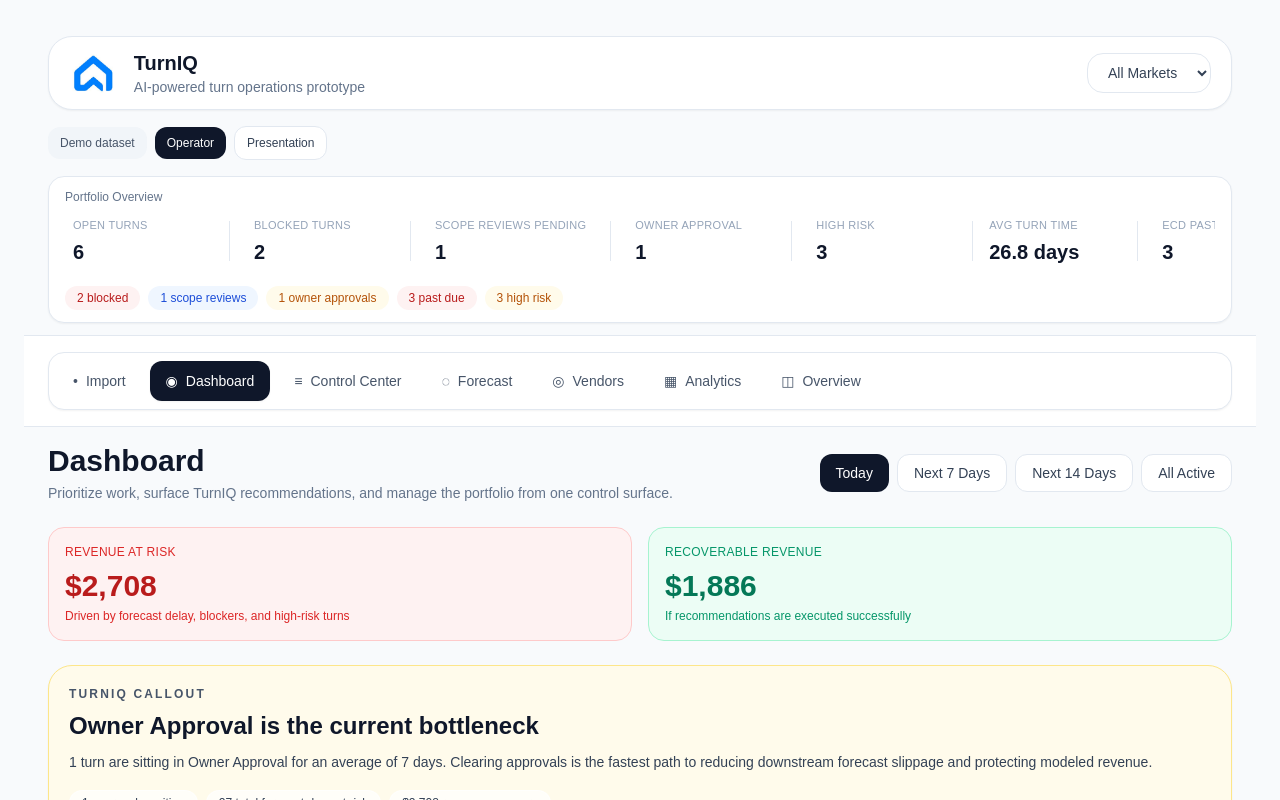
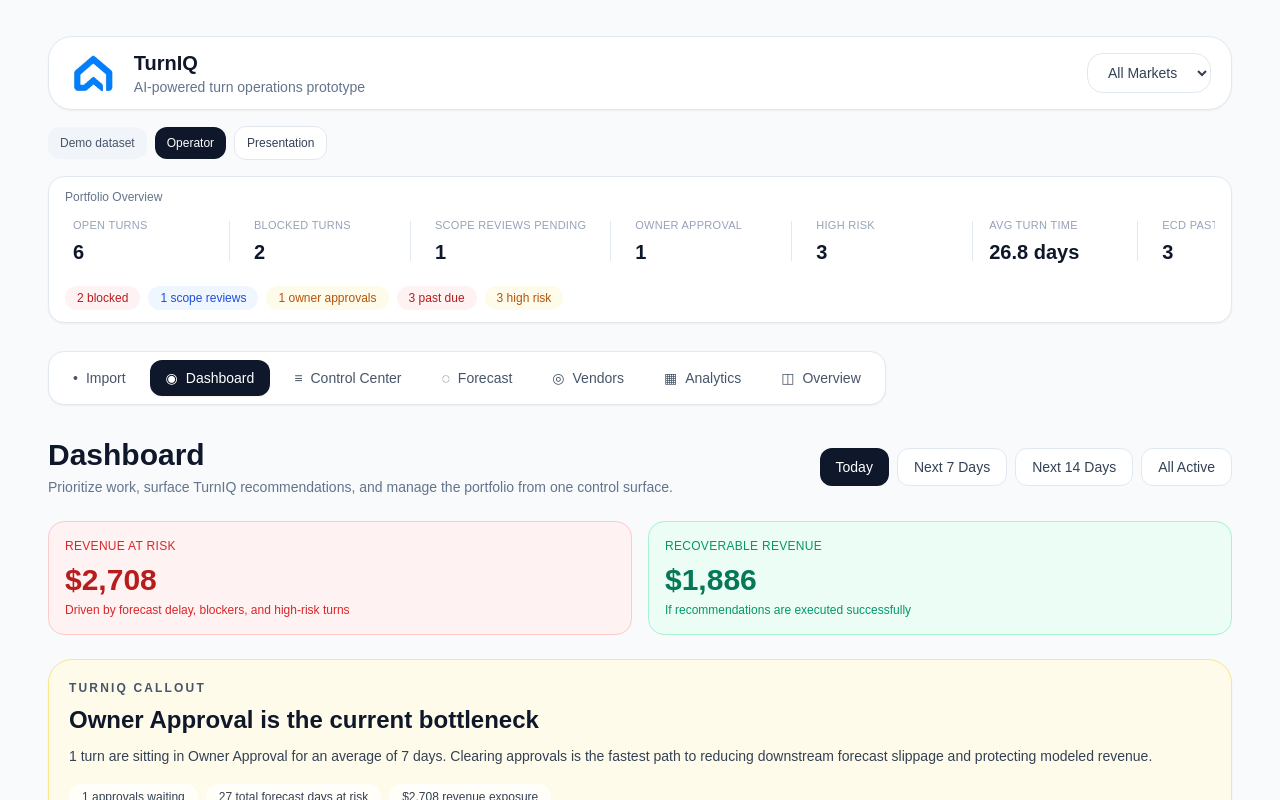
Before and after one commit to richbowen83/turniq-prototype, a Next.js app: page / in a window 1280 px wide. Shown: the top 800 px of the page. Built offline with nearby package versions, Linux system fonts and the light colour scheme.

Commit message:
Polish TurnIQ navigation layout and presentation shell

```diff
--- a/app/page.js
+++ b/app/page.js
@@ -782,7 +782,7 @@
 
   return (
     <div className="min-h-screen bg-slate-50 text-slate-900">
-      <div className="sticky top-0 z-20 border-b border-slate-200 bg-slate-50/95 backdrop-blur">
+      <div className="sticky top-0 z-20 bg-slate-50/95 backdrop-blur">
         <div className="mx-auto max-w-7xl space-y-4 px-6 py-3">
           <AppHeader
             selectedMarket={selectedMarket}
@@ -872,11 +872,9 @@
         </div>
       </div>
 
-      <div className="border-b border-slate-200 bg-white">
-        <div className="mx-auto max-w-7xl px-6">
-          <TabNav tabs={TABS} activeTab={activeTab} onChange={setActiveTab} />
-        </div>
-      </div>
+      <div className="mx-auto max-w-7xl px-6 py-4">
+  <TabNav tabs={TABS} activeTab={activeTab} onChange={setActiveTab} />
+</div>
 
       <div className="mx-auto max-w-7xl px-6 py-4">
         {activeTab === "Dashboard" && (
--- a/components/layout/TabNav.js
+++ b/components/layout/TabNav.js
@@ -11,9 +11,8 @@
 
 export default function TabNav({ tabs, activeTab, onChange }) {
   return (
-    <div className="py-4">
-      <div className="rounded-2xl border border-slate-200 bg-white p-2 shadow-sm">
-        <div className="flex flex-wrap gap-2">
+    <div className="flex justify-start">
+      <div className="inline-flex flex-wrap gap-2 rounded-2xl border border-slate-200 bg-white p-2 shadow-sm">
         {tabs.map((tab) => {
           const isActive = tab === activeTab;
           const glyph = TAB_CONFIG[tab]?.glyph || "•";
@@ -22,7 +21,7 @@
             <button
               key={tab}
               onClick={() => onChange(tab)}
-                className={`inline-flex items-center gap-2 rounded-xl px-4 py-2.5 text-sm font-medium transition ${
+              className={`inline-flex items-center gap-2 rounded-xl px-4 py-2 text-sm font-medium transition ${
                 isActive
                   ? "bg-slate-900 text-white shadow-sm"
                   : "text-slate-600 hover:bg-slate-50 hover:text-slate-900"
@@ -35,6 +34,5 @@
         })}
       </div>
     </div>
-    </div>
   );
 }
```
Lines whose indentation alone changed are shown as unchanged.
